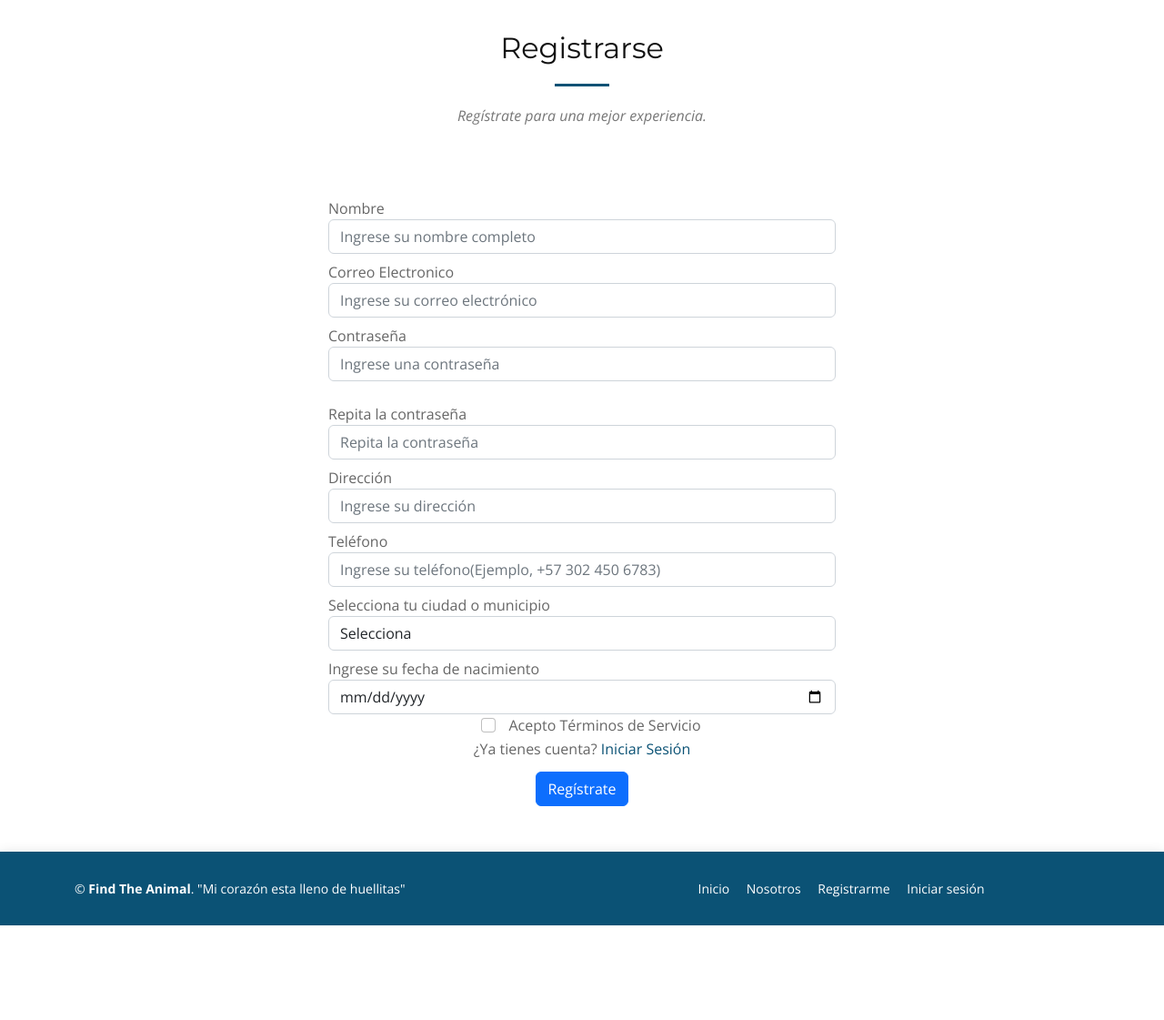
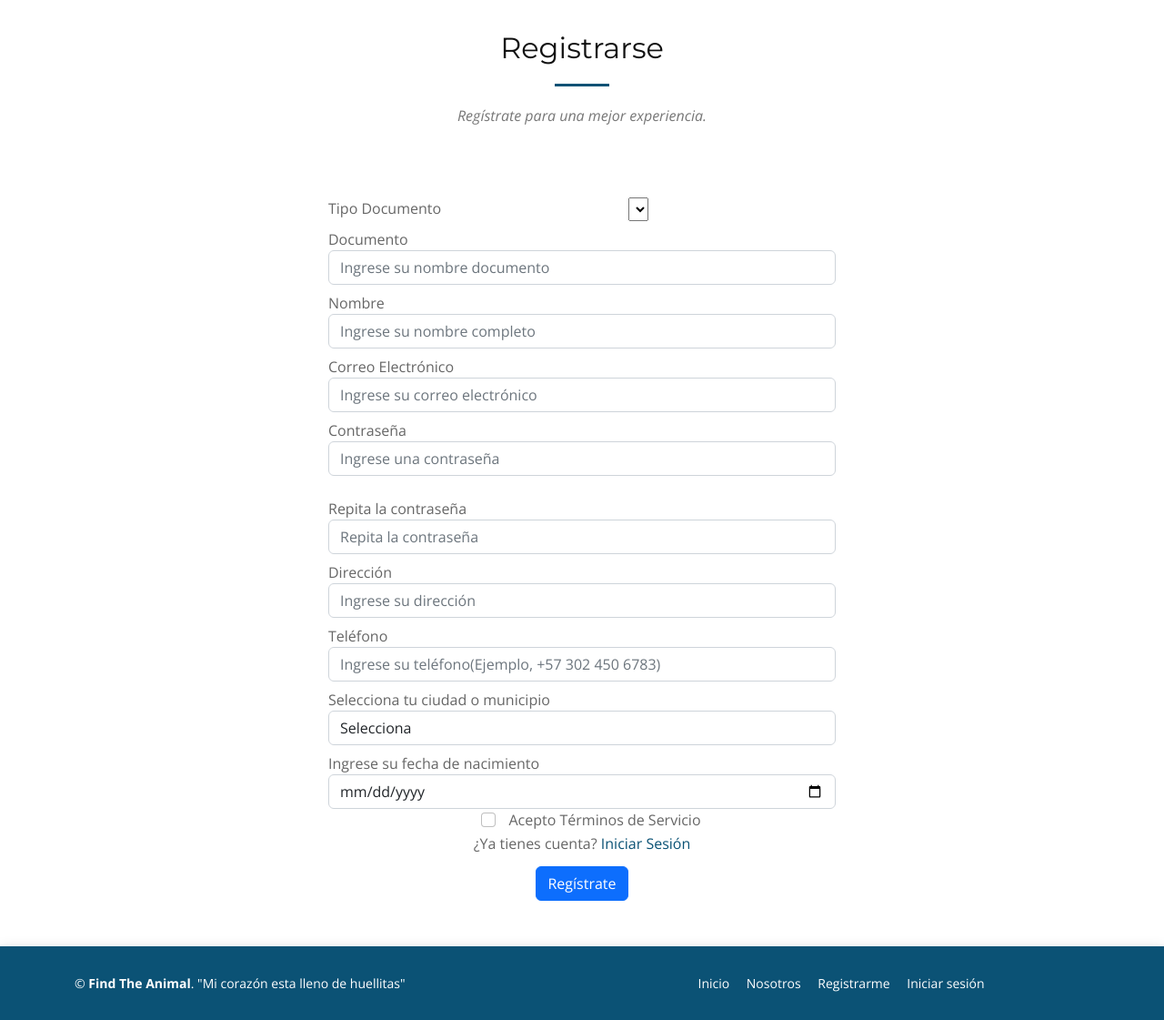
Before and after one commit to luism-24/FINDTHEANIMAL, a PHP site: page /registrate.php in a window 1280 px wide. Shown: the part 90-1211 px from the top of the page at 91% size. Before the commit the page ends 1107 px from the top, so only its background shows below. Run offline with PHP 8.4, Linux system fonts and the light colour scheme; lists and menus that the app fills with data are empty.

Commit message:
Modificación de datos para el registro del usuario

```diff
--- a/Vista/registrate.php
+++ b/Vista/registrate.php
@@ -14,13 +14,28 @@ include('Menu.php');
           <div class="form-row">
             <div class="form-group">
               <div class="col-md-6 cl-sm-12 mt-2" >
+              <label for="exampleInputEmail1" style="float: left;">Tipo Documento</label>
+              <select name="IdTidocu" id="">
+                <option value=""></option>
+                <option value=""></option>
+              </select>
+              </div>
+            </div>
+            <div class="form-group">
+              <div class="col-md-6 cl-sm-12 mt-2" >
+              <label for="exampleInputEmail1" style="float: left;">Documento</label>
+              <input type="text" class="form-control" id="exampleInputEmail1" aria-describedby="emailHelp" placeholder="Ingrese su nombre documento">
+              </div>
+            </div>
+            <div class="form-group">
+              <div class="col-md-6 cl-sm-12 mt-2" >
               <label for="exampleInputEmail1" style="float: left;">Nombre</label>
               <input type="text" class="form-control" id="exampleInputEmail1" aria-describedby="emailHelp" placeholder="Ingrese su nombre completo">
               </div>
             </div>
             <div class="form-group">
               <div class="col-md-6 cl-sm-12 mt-2" >
-              <label for="exampleInputPassword1" style="float: left;">Correo Electronico</label>
+              <label for="exampleInputPassword1" style="float: left;">Correo Electrónico</label>
               <input type="email" class="form-control" id="exampleInputPassword1" placeholder="Ingrese su correo electrónico">
               </div>
             </div>
```
